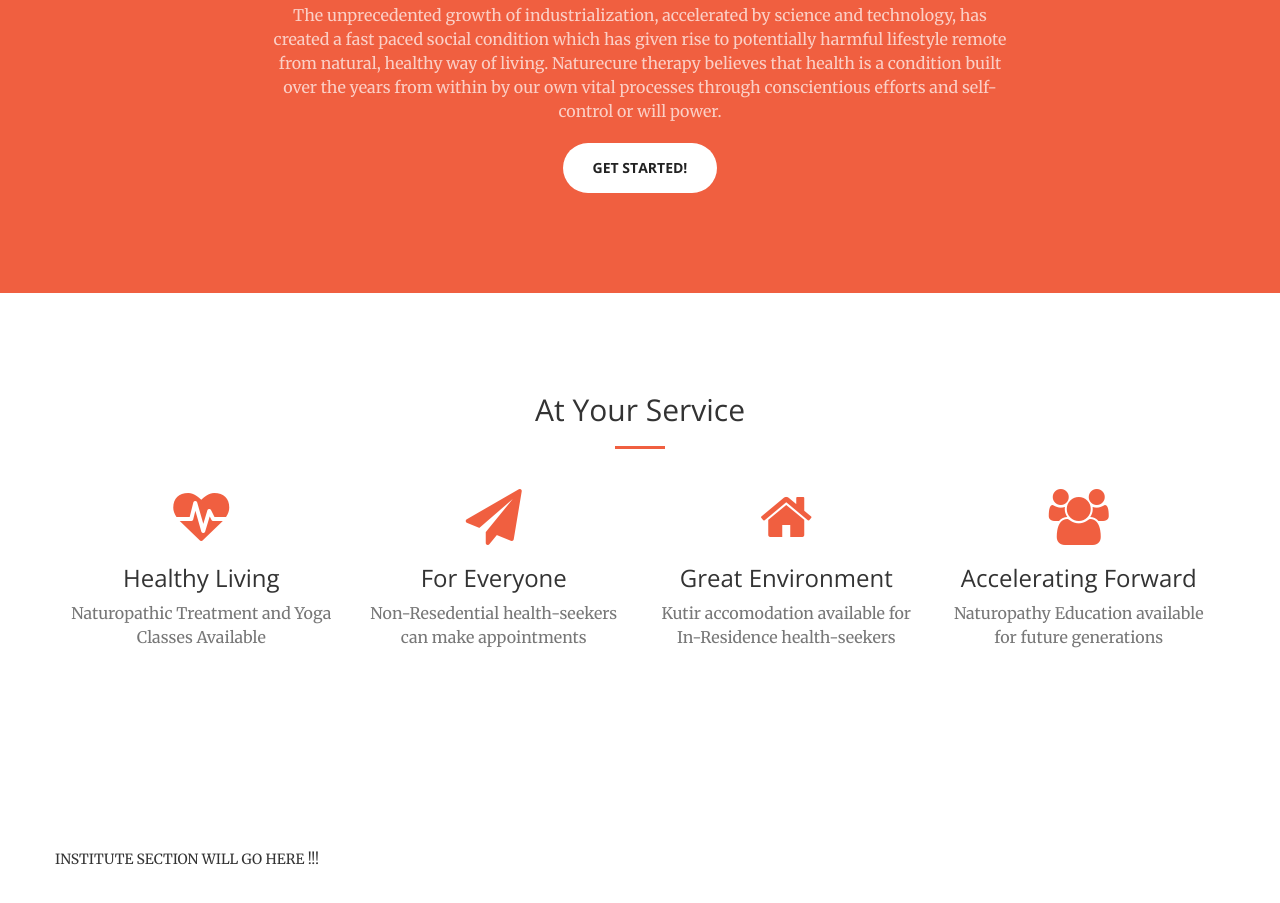
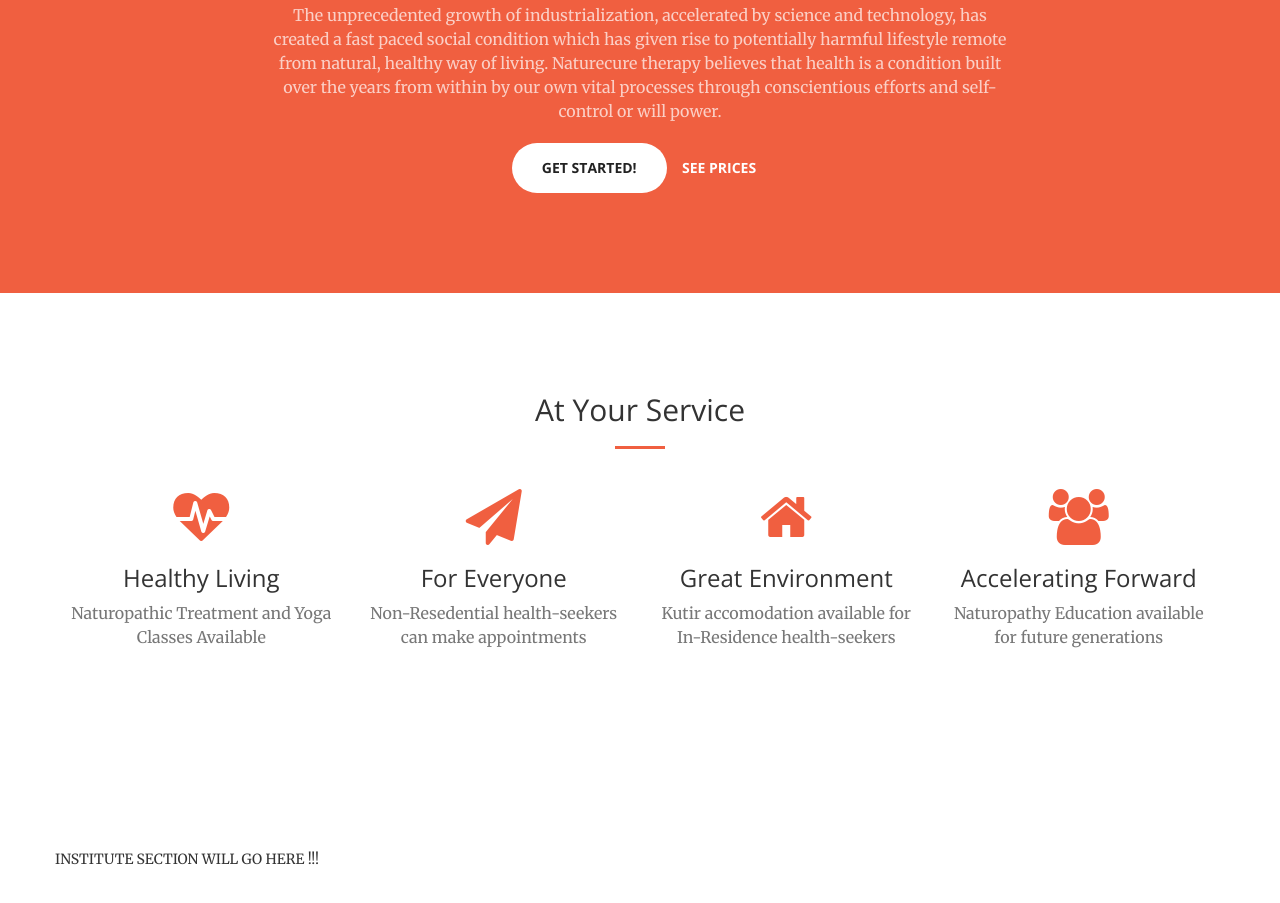
Before and after one commit to bmnaturecure/bmnaturecure.github.io, a plain HTML site: page index.html in a window 1280 px wide. Shown: the part 1165-2068 px from the top of the page. Drawn offline with nearby package versions, Linux system fonts and the light colour scheme; no server answers.

Commit message:
Added PDF links to form and added Prices link

```diff
--- a/index.html
+++ b/index.html
@@ -100,7 +100,10 @@
                     <h2 class="section-heading">Why naturecure?!</h2>
                     <hr class="light">
                     <p class="text-faded">The unprecedented growth of industrialization, accelerated by science and technology, has created a fast paced social condition which has given rise to potentially harmful lifestyle remote from natural, healthy way of living. Naturecure therapy believes that health is a condition built over the years from within by our own vital processes through conscientious efforts and self-control or will power.</p>
-                    <a href="assets/application_form.pdf" target="_blank" class="btn btn-default btn-xl">Get Started!</a>
+                </div>
+                <div class="col-lg-8 col-lg-offset-2 text-center">
+                    <a href="https://docs.google.com/document/d/1FkQW29e0zlTCWCRrXbzcim1GuyRgqoMZOewBwdnzywI/export?format=pdf" target="_blank" class="btn btn-default btn-xl">Get Started!</a>
+                    <a href="https://docs.google.com/document/d/1q52trFCcyIcsfo62PxLTrGjvp-W2o12C7TmGVQf2wJY/export?format=pdf" target="_blank" class="btn btn-default" style="color: white; background: none;">See Prices</a>
                 </div>
             </div>
         </div>
```
